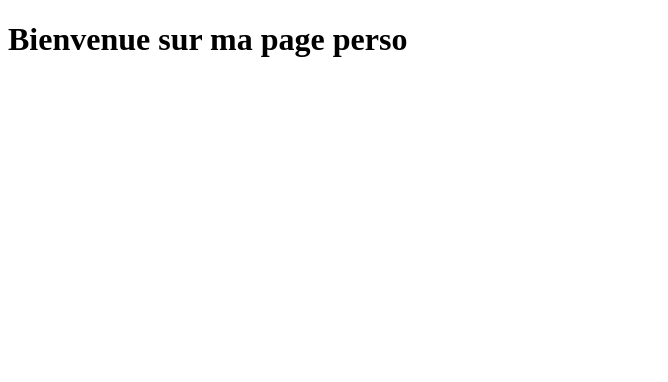
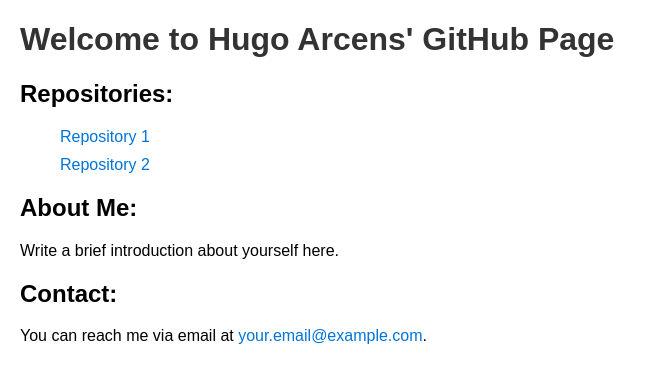
Before and after one commit to hugues-04/hugues-04.github.io, a plain HTML site: page index.html in a window 1280 px wide. Shown: the whole page, without its empty margins (0-668 px from the left). Drawn offline with Linux system fonts and the light colour scheme.

Commit message:
Update index.html

```diff
--- a/index.html
+++ b/index.html
@@ -1,12 +1,50 @@
 <!DOCTYPE html>
-<html lang="en">
+<html>
 <head>
     <meta charset="UTF-8">
-    <meta name="viewport" content="width=device-width, initial-scale=1.0">
-    <title>Document</title>
+    <title>Hugo Arcens' GitHub Page</title>
+    <style>
+        body {
+            font-family: Arial, sans-serif;
+            margin: 20px;
+        }
+
+        h1 {
+            color: #333;
+        }
+
+        ul {
+            list-style-type: none;
+        }
+
+        li {
+            margin-bottom: 10px;
+        }
+
+        a {
+            text-decoration: none;
+            color: #0074d9;
+        }
+
+        a:hover {
+            text-decoration: underline;
+        }
+    </style>
 </head>
 <body>
-  <h1> Bienvenue sur ma page perso</h1>
+    <h1>Welcome to Hugo Arcens' GitHub Page</h1>
 
+    <h2>Repositories:</h2>
+    <ul>
+        <li><a href="https://github.com/YourGitHubUsername/Repository1">Repository 1</a></li>
+        <li><a href="https://github.com/YourGitHubUsername/Repository2">Repository 2</a></li>
+        <!-- Add more repositories as needed -->
+    </ul>
+
+    <h2>About Me:</h2>
+    <p>Write a brief introduction about yourself here.</p>
+
+    <h2>Contact:</h2>
+    <p>You can reach me via email at <a href="mailto:your.email@example.com">your.email@example.com</a>.</p>
 </body>
 </html>
```
